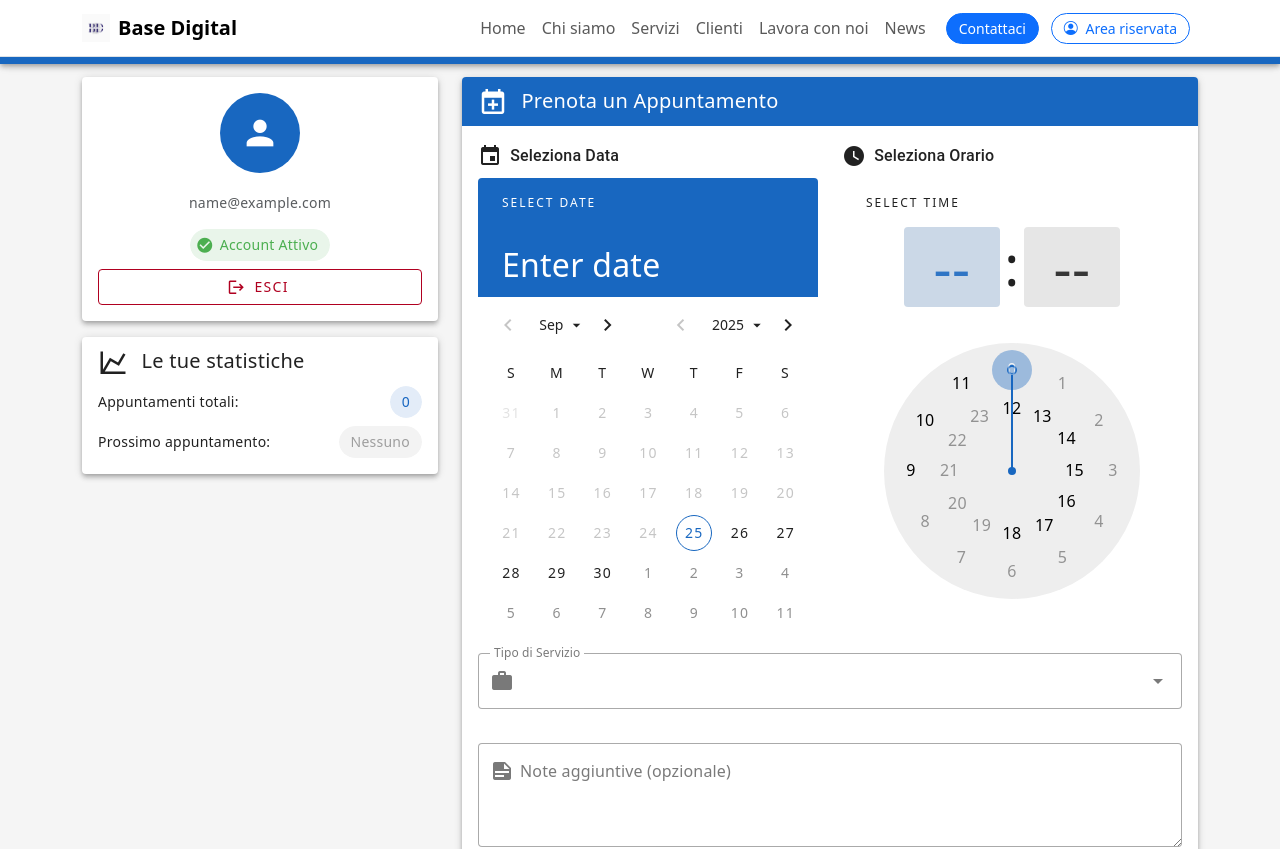
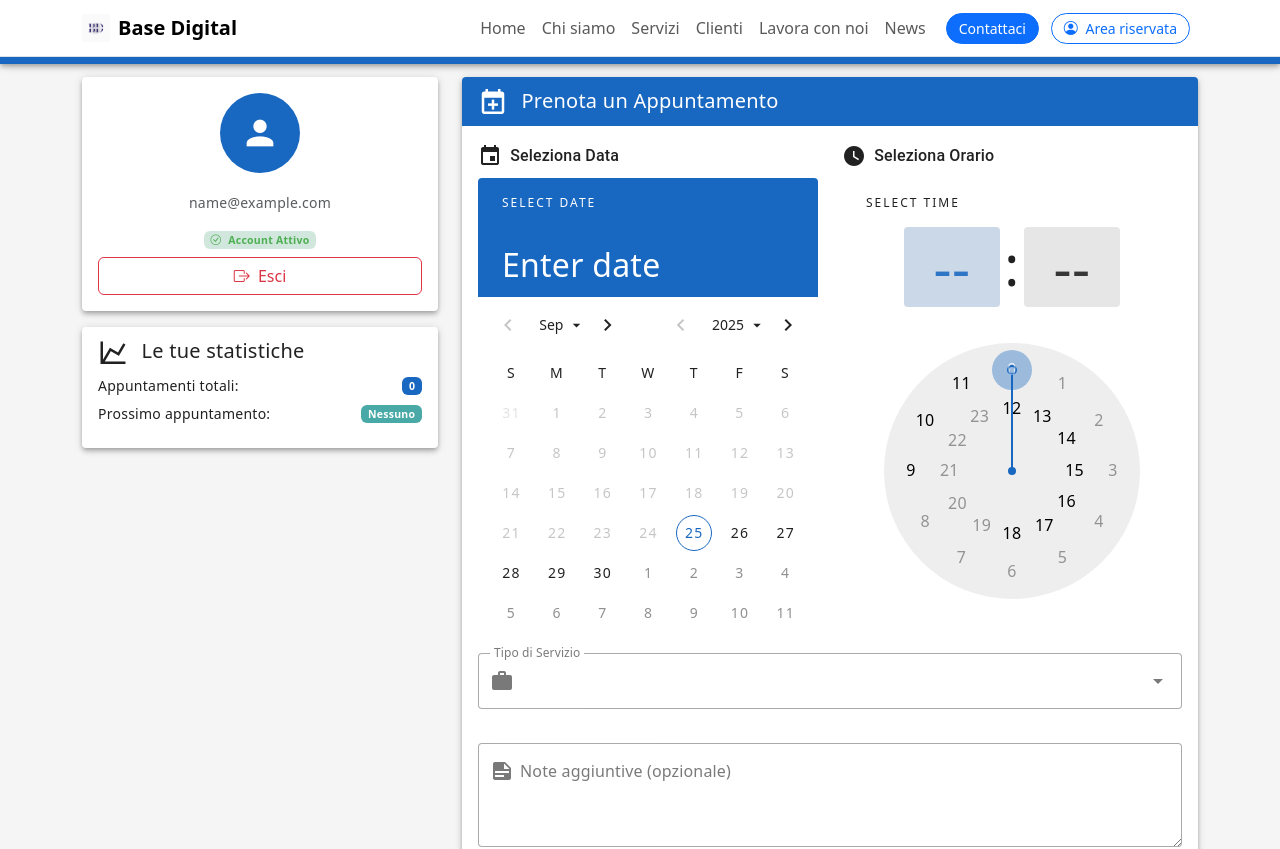
Before and after one commit to AsiaZoccarato/base-digital, a Vue app: page /dashboard in a window 1280 px wide. Shown: the top 849 px of the page. Built offline with nearby package versions, Linux system fonts and the light colour scheme; sample sign-in values are in the browser's storage.

Commit message:
Sistemazione Bootstrap nelle pagine

```diff
--- a/src/views/DashboardView.vue
+++ b/src/views/DashboardView.vue
@@ -21,22 +21,17 @@
               </v-avatar>
               <h4>{{ user.nome }}</h4>
               <p class="text-muted">{{ user.email }}</p>
-              <v-chip color="success" variant="tonal">
-                <v-icon start>mdi-check-circle</v-icon>
+              <!--Bootstrap per il badge-->
+              <span class="badge bg-success-subtle text-success">
+                <i class="bi bi-check-circle me-1"></i>
                 Account Attivo
-              </v-chip>
+              </span>
 
-               <!-- Bottone Logout -->
-              <v-btn
-                color="error"
-                variant="outlined"
-                block
-                @click="logout"
-                class="mt-2"
-              >
-                <v-icon start>mdi-logout</v-icon>
+               <!-- Bottone Logout (Bootstrap)-->
+              <button class="btn btn-outline-danger w-100 mt-2" @click="logout">
+                <i class="bi bi-box-arrow-right me-1"></i>
                 Esci
-              </v-btn>
+              </button>
             </v-card-text>
           </v-card>
 
@@ -48,16 +43,16 @@
               Le tue statistiche
             </v-card-title>
             <v-card-text>
-              <div class="d-flex justify-space-between align-center mb-2">
+              <div class="d-flex justify-content-between align-items-center mb-2">
                 <span>Appuntamenti totali:</span>
-                <v-chip color="primary">{{ user.appuntamenti?.length || 0 }}</v-chip>
+                <span class="badge bg-primary">{{ user.appuntamenti?.length || 0 }}</span>
               </div>
-              <div class="d-flex justify-space-between align-center">
+              <div class="d-flex justify-content-between align-items-center mb-2">
                 <span>Prossimo appuntamento:</span>
-                <v-chip color="success" v-if="prossimoAppuntamento">
+                <span class="badge bg-success" v-if="prossimoAppuntamento">
                   {{ prossimoAppuntamento }}
-                </v-chip>
-                <v-chip color="grey" v-else>Nessuno</v-chip>
+                </span>
+                <span class="badge bg-secondary" v-else>Nessuno</span>
               </div>
             </v-card-text>
           </v-card>
--- a/src/views/LoginView.vue
+++ b/src/views/LoginView.vue
@@ -50,41 +50,35 @@
                   class="mb-4"
                 ></v-text-field>
 
-                <!-- Pulsante Submit -->
-                <v-btn
+                <!-- Pulsante Submit (Bootstrap) -->
+                <button
                   type="submit"
                   :disabled="!valid || loading"
-                  :loading="loading"
-                  color="primary"
-                  size="large"
-                  block
-                  class="mb-3"
+                  class="btn btn-primary btn-lg w-100 mb-3"
                 >
+                   <span v-if="loading" class="spinner-border spinner-border-sm me-2" role="status"></span>
                   {{ isRegistering ? 'Registrati' : 'Accedi' }}
-                </v-btn>
+                </button>
 
-                <!-- Alert per errori -->
-                <v-alert
-                  v-if="error"
-                  type="error"
-                  variant="tonal"
-                  class="mb-3"
-                >
+                <!-- Alert per errori (Bootstrap)-->
+                <div v-if="error" class="alert alert-danger alert-dismissible mb-3" role="alert">
+                  <i class="bi bi-exclamation-triangle-fill me-2"></i>
                   {{ error }}
-                </v-alert>
+                  <button type="button" class="btn-close" @click="error = ''"></button>
+                </div>
 
-                <!-- Switch tra Login e Registrazione -->
+                <!-- Switch tra Login e Registrazione (Bootstrap)-->
                 <div class="text-center">
                   <p class="text-muted mb-2">
                     {{ isRegistering ? 'Hai già un account?' : 'Non hai un account?' }}
                   </p>
-                  <v-btn
-                    variant="text"
-                    color="primary"
+                  <button
+                    type="button"
+                    class="btn btn-link text-decoration-none p-0"
                     @click="toggleMode"
                   >
                     {{ isRegistering ? 'Accedi qui' : 'Registrati qui' }}
-                  </v-btn>
+                  </button>
                 </div>
               </v-form>
             </v-card-text>
```
